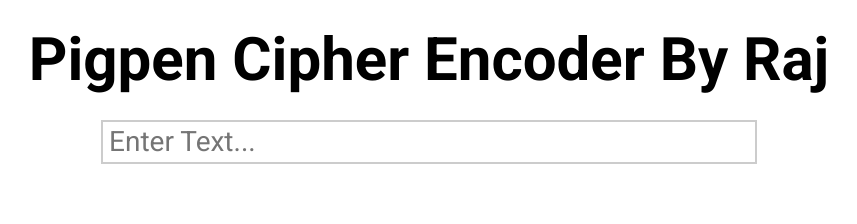
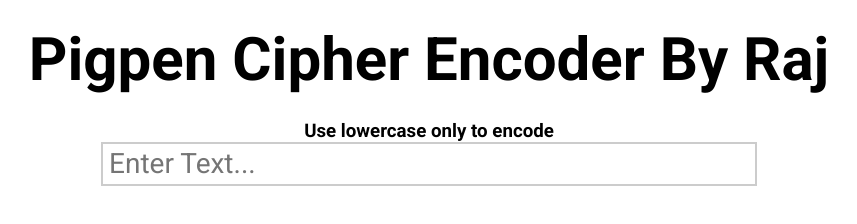
Before and after one commit to r00t-r4j/r00t-r4j.github.io, a plain HTML site: page index.html in a window 1280 px wide. Shown: the whole page, without its empty margins (211-1068 px from the left). Drawn offline with Linux system fonts and the light colour scheme.

Commit message:
Update index.html

```diff
--- a/index.html
+++ b/index.html
@@ -60,6 +60,7 @@ div#encoded img {
 <body>
 	<div class="container">
 		<h1>Pigpen Cipher Encoder By Raj</h1>
+		<h3>Use lowercase only to encode</h3>
 		<input type="text" placeholder="Enter Text..." id='encodeText' spellcheck='false'>
 		<div id="encoded"></div>
 	</div>
```
